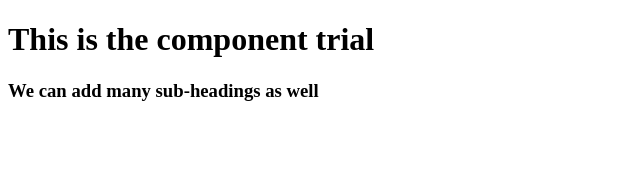
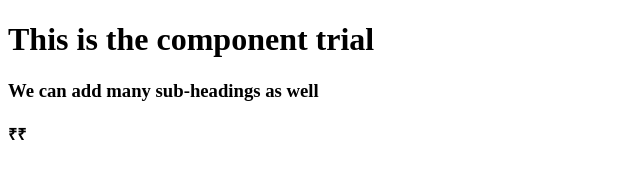
Before and after one commit to TarPrax/online-working, a React app: page / in a window 1280 px wide. Shown: the full height of the page, 0-640 px from the left. Built offline with nearby package versions, Linux system fonts and the light colour scheme.

Commit message:
added restaurant file

```diff
--- /dev/null
+++ b/Constants/Restaurants.js
@@ -0,0 +1,263 @@
+const Restaurants = [
+  {
+    restaurant_id: "1234",
+    restaurant_name: "The Spice House",
+    cuisine: ["Indian", "Chinese"],
+    rating: 4.5,
+    delivery_time: "30-40 minutes",
+    price_range: "₹₹",
+    address: "123, MG Road, Bangalore, Karnataka",
+    is_open: true,
+    menu: [
+      {
+        item_id: "1001",
+        item_name: "Paneer Butter Masala",
+        price: "₹350",
+        description: "Delicious paneer cooked in rich, creamy gravy.",
+        available: true,
+      },
+      {
+        item_id: "1002",
+        item_name: "Chicken Biryani",
+        price: "₹400",
+        description: "Aromatic biryani made with tender chicken.",
+        available: true,
+      },
+    ],
+  },
+  {
+    restaurant_id: "5678",
+    restaurant_name: "Burger King",
+    cuisine: ["Fast Food", "American"],
+    rating: 4.0,
+    delivery_time: "20-30 minutes",
+    price_range: "₹₹",
+    address: "456, Church Street, Bangalore, Karnataka",
+    is_open: true,
+    menu: [
+      {
+        item_id: "2001",
+        item_name: "Whopper Burger",
+        price: "₹250",
+        description: "Juicy beef patty with fresh veggies and sauces.",
+        available: true,
+      },
+      {
+        item_id: "2002",
+        item_name: "French Fries",
+        price: "₹100",
+        description: "Crispy golden fries.",
+        available: true,
+      },
+    ],
+  },
+  {
+    restaurant_id: "91011",
+    restaurant_name: "Pizza Hut",
+    cuisine: ["Italian", "Pizza"],
+    rating: 4.2,
+    delivery_time: "40-50 minutes",
+    price_range: "₹₹₹",
+    address: "789, Bannerghatta Road, Bangalore, Karnataka",
+    is_open: false,
+    menu: [
+      {
+        item_id: "3001",
+        item_name: "Pepperoni Pizza",
+        price: "₹600",
+        description: "Thin crust pizza topped with pepperoni and cheese.",
+        available: false,
+      },
+      {
+        item_id: "3002",
+        item_name: "Cheese Burst Pizza",
+        price: "₹750",
+        description: "Pizza with extra cheese in the crust.",
+        available: true,
+      },
+    ],
+  },
+  {
+    restaurant_id: "1213",
+    restaurant_name: "Tandoori Express",
+    cuisine: ["Indian", "North Indian"],
+    rating: 4.3,
+    delivery_time: "25-35 minutes",
+    price_range: "₹₹₹",
+    address: "101, Richmond Road, Bangalore, Karnataka",
+    is_open: true,
+    menu: [
+      {
+        item_id: "4001",
+        item_name: "Tandoori Chicken",
+        price: "₹300",
+        description: "Marinated chicken grilled to perfection.",
+        available: true,
+      },
+      {
+        item_id: "4002",
+        item_name: "Naan",
+        price: "₹50",
+        description: "Soft, warm, and fluffy flatbread.",
+        available: true,
+      },
+    ],
+  },
+  {
+    restaurant_id: "1415",
+    restaurant_name: "Sushi World",
+    cuisine: ["Japanese", "Sushi"],
+    rating: 4.8,
+    delivery_time: "45-55 minutes",
+    price_range: "₹₹₹",
+    address: "202, Ulsoor Road, Bangalore, Karnataka",
+    is_open: true,
+    menu: [
+      {
+        item_id: "5001",
+        item_name: "California Roll",
+        price: "₹550",
+        description: "Crab, avocado, and cucumber in a sushi roll.",
+        available: true,
+      },
+      {
+        item_id: "5002",
+        item_name: "Salmon Nigiri",
+        price: "₹400",
+        description: "Fresh salmon on vinegared rice.",
+        available: true,
+      },
+    ],
+  },
+  {
+    restaurant_id: "1617",
+    restaurant_name: "Pasta House",
+    cuisine: ["Italian", "Pasta"],
+    rating: 4.1,
+    delivery_time: "30-40 minutes",
+    price_range: "₹₹₹",
+    address: "303, Indiranagar, Bangalore, Karnataka",
+    is_open: true,
+    menu: [
+      {
+        item_id: "6001",
+        item_name: "Spaghetti Carbonara",
+        price: "₹500",
+        description: "Classic Italian pasta with creamy sauce.",
+        available: true,
+      },
+      {
+        item_id: "6002",
+        item_name: "Penne Arrabbiata",
+        price: "₹450",
+        description: "Spicy pasta with tomato sauce and garlic.",
+        available: true,
+      },
+    ],
+  },
+  {
+    restaurant_id: "1819",
+    restaurant_name: "The Healthy Bowl",
+    cuisine: ["Healthy", "Salads", "Vegan"],
+    rating: 4.7,
+    delivery_time: "20-30 minutes",
+    price_range: "₹₹",
+    address: "404, Koramangala, Bangalore, Karnataka",
+    is_open: true,
+    menu: [
+      {
+        item_id: "7001",
+        item_name: "Quinoa Salad",
+        price: "₹350",
+        description: "A healthy mix of quinoa, veggies, and dressing.",
+        available: true,
+      },
+      {
+        item_id: "7002",
+        item_name: "Acai Bowl",
+        price: "₹400",
+        description: "Acai berries with fruits and granola.",
+        available: true,
+      },
+    ],
+  },
+  {
+    restaurant_id: "2021",
+    restaurant_name: "The Seafood Shack",
+    cuisine: ["Seafood", "Indian"],
+    rating: 4.4,
+    delivery_time: "30-45 minutes",
+    price_range: "₹₹₹",
+    address: "505, Whitefield Road, Bangalore, Karnataka",
+    is_open: true,
+    menu: [
+      {
+        item_id: "8001",
+        item_name: "Fish Curry",
+        price: "₹400",
+        description: "Traditional Indian fish curry with spices.",
+        available: true,
+      },
+      {
+        item_id: "8002",
+        item_name: "Prawn Masala",
+        price: "₹500",
+        description: "Succulent prawns cooked in a rich masala.",
+        available: true,
+      },
+    ],
+  },
+  {
+    restaurant_id: "2223",
+    restaurant_name: "Café Mocha",
+    cuisine: ["Cafe", "Italian", "Beverages"],
+    rating: 4.0,
+    delivery_time: "15-25 minutes",
+    price_range: "₹₹",
+    address: "606, Jayanagar, Bangalore, Karnataka",
+    is_open: true,
+    menu: [
+      {
+        item_id: "9001",
+        item_name: "Cappuccino",
+        price: "₹150",
+        description: "Classic Italian coffee with a creamy froth.",
+        available: true,
+      },
+      {
+        item_id: "9002",
+        item_name: "Cheese Croissant",
+        price: "₹120",
+        description: "Flaky croissant filled with cheese.",
+        available: true,
+      },
+    ],
+  },
+  {
+    restaurant_id: "2425",
+    restaurant_name: "The Veggie Delight",
+    cuisine: ["Vegetarian", "Indian", "Vegan"],
+    rating: 4.6,
+    delivery_time: "25-35 minutes",
+    price_range: "₹₹",
+    address: "707, BTM Layout, Bangalore, Karnataka",
+    is_open: true,
+    menu: [
+      {
+        item_id: "10001",
+        item_name: "Vegetable Biryani",
+        price: "₹350",
+        description: "Aromatic biryani with mixed vegetables.",
+        available: true,
+      },
+      {
+        item_id: "10002",
+        item_name: "Aloo Gobi",
+        price: "₹220",
+        description: "Potatoes and cauliflower in a spiced gravy.",
+        available: true,
+      },
+    ],
+  },
+];
+export default Restaurants;
--- a/index.js
+++ b/index.js
@@ -1,5 +1,6 @@
 import React from "react";
 import ReactDOM from "react-dom/client";
+import Restaurants from "./Constants/Restaurants";
 
 // Write your React code here
 
@@ -10,6 +11,7 @@ const RenderEle = () => {
     <div>
       <h1>This is the component trial</h1>
       <h3>We can add many sub-headings as well</h3>
+      <h4>{Restaurants[0].price_range}</h4>
     </div>
   );
 };
```
Also changed, not shown: dist/index.html, 4 other files.
